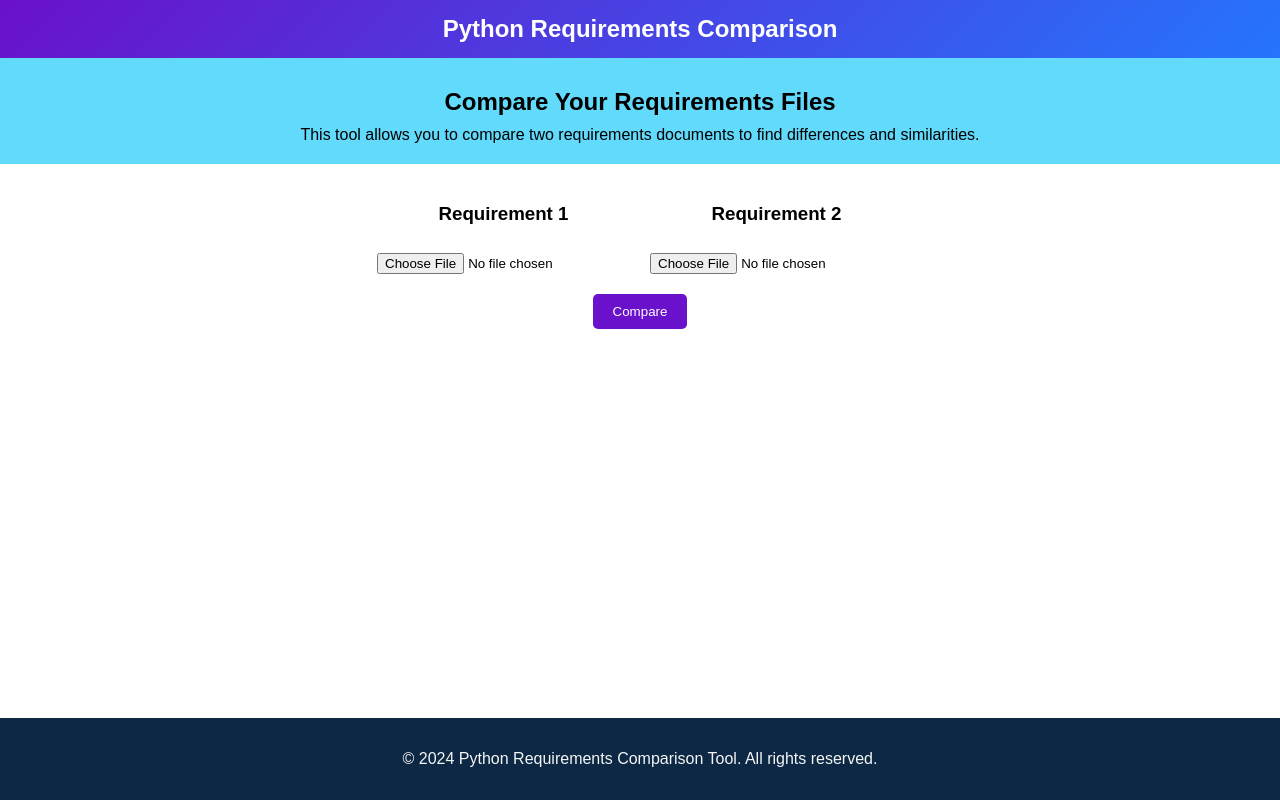
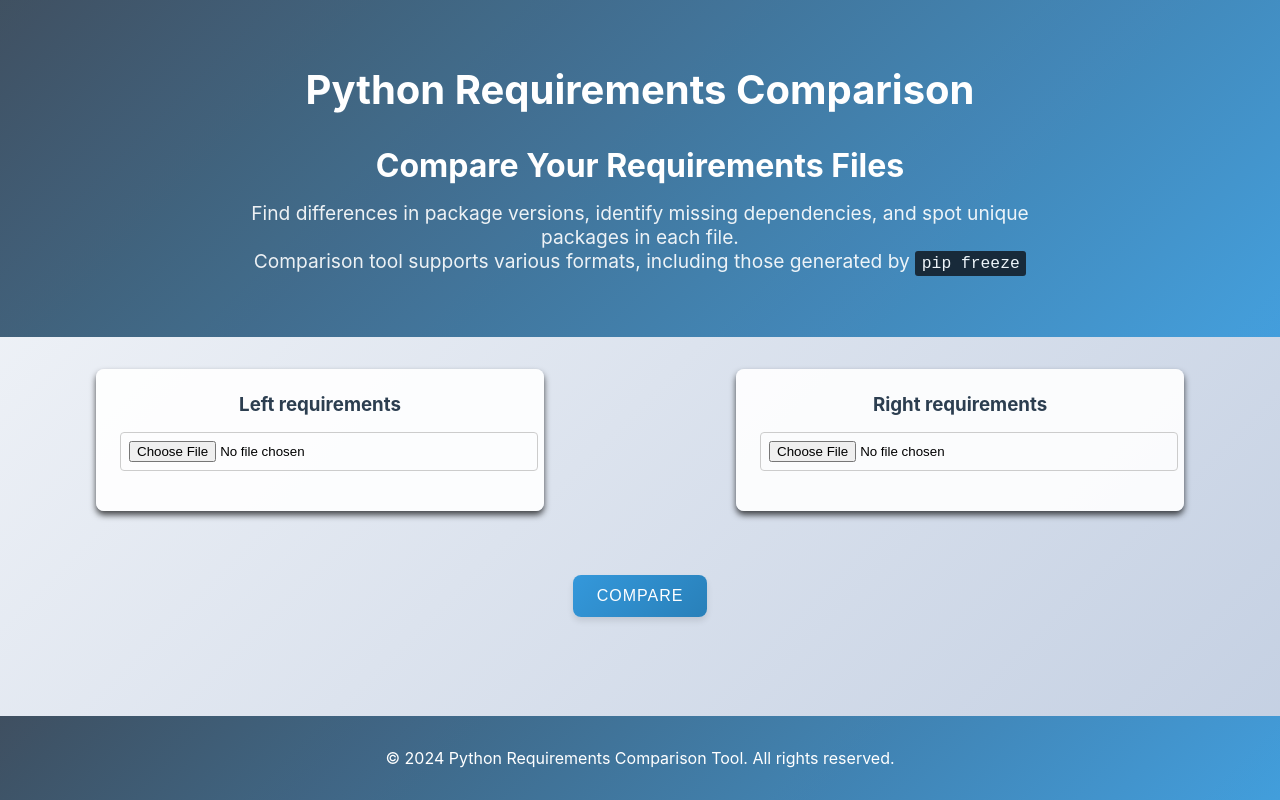
Before and after one commit to Sebastvin/requirements-comparator, a React (Create React App) app in the folder frontend/: page / in a window 1280 px wide. Built offline with nearby package versions, Linux system fonts and the light colour scheme.

Commit message:
Design polishing

```diff
--- a/frontend/src/App.css
+++ b/frontend/src/App.css
@@ -1,99 +1,201 @@
-/* General styles */
-body {
-  margin: 0;
-  font-family: Arial, sans-serif;
+:root {
+  --navbar-gradient-start: rgba(44, 62, 80, 0.9);
+  --navbar-gradient-end: rgba(52, 152, 219, 0.9);
+  --body-gradient-start: #f5f7fa;
+  --body-gradient-end: #c3cfe2;
 }
 
+/* Global styles */
+html {
+  height: 100%;
+  margin: 0;
+  padding: 0;
+}
+
+body {
+  min-height: 100vh;
+  margin: 0;
+  padding: 0;
+  background: linear-gradient(135deg, var(--body-gradient-start) 0%, var(--body-gradient-end) 100%) no-repeat fixed;
+  font-family: -apple-system, BlinkMacSystemFont, 'Segoe UI', 'Roboto', 'Oxygen',
+    'Ubuntu', 'Cantarell', 'Fira Sans', 'Droid Sans', 'Helvetica Neue',
+    sans-serif;
+  -webkit-font-smoothing: antialiased;
+  -moz-osx-font-smoothing: grayscale;
+}
+
+/* App layout */
 .App {
-  text-align: center;
   display: flex;
   flex-direction: column;
   min-height: 100vh;
 }
 
-nav {
-  background: linear-gradient(135deg, #6a11cb 0%, #2575fc 100%);
+.content-wrapper {
+  flex: 1 0 auto;
+}
+
+main {
+  flex: 1 0 auto;
+  display: flex;
+  flex-direction: column;
+}
+
+/* Hero section */
+.hero-section {
+  background: linear-gradient(135deg, var(--navbar-gradient-start) 0%, var(--navbar-gradient-end) 100%);
   color: white;
-  padding: 15px 20px;
+  padding: 2rem 0;
+  text-align: center;
+}
+
+.hero-section .navbar {
+  margin-bottom: 2rem;
+}
+
+.hero-section h1 {
+  font-size: 2.5rem;
+  margin-bottom: 1rem;
+}
+
+.hero-section h2 {
+  font-size: 2rem;
+  margin-bottom: 1rem;
+}
+
+.hero-section p {
+  font-size: 1.2rem;
+  max-width: 800px;
+  margin: 0 auto 2rem;
+  opacity: 0.9;
+}
+
+/* Upload section */
+.upload-section {
+  display: flex;
+  justify-content: space-around;
+  margin: 2rem 0;
+}
+
+.upload {
+  text-align: center;
+}
+
+.upload-card {
+  background: rgba(255, 255, 255, 0.9);
+  border-radius: 8px;
+  box-shadow: 0 4px 6px rgba(0, 0, 0, 0.7);
+  padding: 1.5rem;
+  width: 45%;
+  max-width: 400px;
+  transition: transform 0.3s ease-in-out, box-shadow 0.3s ease-in-out;
+  text-align: center;
+}
+
+.upload-card:hover {
+  background: rgba(255, 255, 255, 0.9);
+  transform: translateY(-5px);
+  box-shadow: 0 6px 12px rgba(0, 0, 0, 0.15);
+}
+
+.upload-card h3 {
+  margin-top: 0;
+  margin-bottom: 1rem;
+  color: #2c3e50;
+  text-align: center;
+}
+
+.upload-card input[type="file"] {
+  display: block;
+  width: 100%;
+  padding: 0.5rem;
+  margin-bottom: 1rem;
+  border: 1px solid #ccc;
+  border-radius: 4px;
+}
+
+.upload-card p {
+  margin: 0;
+  font-size: 0.9rem;
+  color: #666;
+}
+
+/* Compare button */
+.compare-button-container {
+  display: flex;
+  justify-content: center;
+  margin-top: 2rem;
+  margin-bottom: 2rem;
+}
+
+.compare-button {
+  background: linear-gradient(135deg, #3498db 0%, #2980b9 100%);
+  color: white;
+  border: none;
+  padding: 12px 24px;
+  font-size: 1rem;
+  cursor: pointer;
+  transition: all 0.3s ease;
+  border-radius: 8px;
+  box-shadow: 0 4px 6px rgba(0, 0, 0, 0.1);
+  text-transform: uppercase;
+  letter-spacing: 1px;
+}
+
+.compare-button:hover {
+  background: linear-gradient(135deg, #2980b9 0%, #2c3e50 100%);
+  transform: translateY(-2px);
+  box-shadow: 0 6px 12px rgba(0, 0, 0, 0.15);
+}
+
+.compare-button:active {
+  transform: translateY(1px);
   box-shadow: 0 2px 4px rgba(0, 0, 0, 0.1);
 }
 
-nav .navbar h1 {
-  margin: 0;
-  font-size: 1.5rem;
+/* Result section */
+.result {
+  max-width: 1400px;
+  margin: 2rem auto;
+  padding: 0 1rem;
 }
 
-header.App-header {
-  background: #61dafb;
-  padding: 20px;
-}
-
-header.App-header h2 {
-  margin: 10px 0;
-}
-
-header.App-header p {
-  margin: 0;
-}
-
-main {
-  flex: 1;
-  padding: 20px;
-}
-
-.upload-section {
-  display: flex;
-  justify-content: center;
-  gap: 20px;
-  margin-bottom: 20px;
-}
-
-.upload {
-  display: flex;
-  flex-direction: column;
-  align-items: center;
-}
-
-.upload input[type="file"] {
-  margin-top: 10px;
-}
-
-button {
-  background-color: #6a11cb;
-  color: white;
-  padding: 10px 20px;
-  border: none;
-  border-radius: 5px;
-  cursor: pointer;
-  transition: background-color 0.3s ease;
-}
-
-button:hover {
-  background-color: #2575fc;
-}
-
-.result {
-  margin-top: 20px;
+.comparison-result-heading {
+  text-align: center;
+  margin-bottom: 1.5rem;
+  color: #2c3e50;
+  font-size: 1.8rem;
 }
 
 .result-tables {
   overflow-x: auto;
+  background-color: white;
+  border-radius: 8px;
+  box-shadow: 0 4px 6px rgba(0, 0, 0, 0.1);
 }
 
 .result-tables table {
   width: 100%;
-  border-collapse: collapse;
+  border-collapse: separate;
+  border-spacing: 0;
+  min-width: 800px;
 }
 
 .result-tables th,
 .result-tables td {
-  border: 1px solid #ddd;
-  padding: 8px;
+  border: none;
+  padding: 12px 20px;
   text-align: left;
+  white-space: nowrap;
 }
 
 .result-tables th {
-  background-color: #f2f2f2;
+  background-color: #f8f9fa;
+  color: #333;
+  font-weight: bold;
+  text-transform: uppercase;
+  font-size: 0.9rem;
+  letter-spacing: 0.5px;
 }
 
 .result-tables tr:nth-child(even) {
@@ -101,13 +203,60 @@ button:hover {
 }
 
 .result-tables tr:hover {
-  background-color: #f5f5f5;
+  background-color: #e9ecef;
+}
+
+.result-tables td:first-child,
+.result-tables th:first-child {
+  padding-left: 20px;
+}
+
+.result-tables td:last-child,
+.result-tables th:last-child {
+  padding-right: 20px;
+}
+
+/* Footer */
+.footer-spacer {
+  flex-grow: 1;
 }
 
 footer {
+  color: white;
   flex-shrink: 0;
-  background-color: #0c2844;
-  color: #f5f5f5;
+  background: linear-gradient(135deg, var(--navbar-gradient-start) 0%, var(--navbar-gradient-end) 100%);
   padding: 1rem;
   text-align: center;
 }
+
+
+code {
+  background-color: #131f2b;
+  border-radius: 3px;
+  font-family: monospace;
+  font-size: 85%;
+  margin: 0;
+  padding: 0.2em 0.4em;
+}
+
+/* Responsive design */
+@media (max-width: 768px) {
+  .upload-section {
+    flex-direction: column;
+    align-items: center;
+  }
+
+  .upload-card {
+    width: 90%;
+    margin-bottom: 1rem;
+  }
+
+  .result-tables {
+    font-size: 0.9rem;
+  }
+
+  .result-tables th,
+  .result-tables td {
+    padding: 8px 10px;
+  }
+}
--- a/frontend/src/App.tsx
+++ b/frontend/src/App.tsx
@@ -53,68 +53,71 @@ function App() {
 
   return (
     <div className="App">
-      <nav>
-        <div className="navbar">
+      <div className="hero-section">
+        <nav className="navbar">
           <h1>Python Requirements Comparison</h1>
-        </div>
-      </nav>
-
-      <header className="App-header">
-        <h2>Compare Your Requirements Files</h2>
-        <p>This tool allows you to compare two requirements documents to find differences and similarities.</p>
-      </header>
+        </nav>
+        <header className="App-header">
+          <h2>Compare Your Requirements Files</h2>
+          <p>
+            Find differences in package versions, identify missing dependencies, and spot unique packages in each file.<br />
+            Comparison tool supports various formats, including those generated by <code>pip freeze</code>
+          </p>
+        </header>
+      </div>
 
       <main>
         <div className="upload-section">
-          <div className="upload">
-            <h3>Requirement 1</h3>
+          <div className="upload-card">
+            <h3>Left requirements</h3>
             <input type="file" onChange={(e) => handleFileChange(e, setFile1)} />
             {file1 && <p>Selected file: {file1.name}</p>}
           </div>
-          <div className="upload">
-            <h3>Requirement 2</h3>
+          <div className="upload-card">
+            <h3>Right requirements</h3>
             <input type="file" onChange={(e) => handleFileChange(e, setFile2)} />
             {file2 && <p>Selected file: {file2.name}</p>}
           </div>
         </div>
-        <button onClick={compareRequirements}>Compare</button>
+        <div className="compare-button-container">
+            <button className="compare-button" onClick={compareRequirements}>
+              Compare
+            </button>
+        </div>
         {result && (
           <div className="result">
-            <h3>Comparison Result:</h3>
+            <h3 className="comparison-result-heading">Comparison Result:</h3>
             <div className="result-tables">
               <table>
                 <thead>
                   <tr>
-                    <th>File 1</th>
-                    <th>File 2</th>
+                    <th>{file1 ? file1.name : 'File 1'}</th>
+                    <th>{file2 ? file2.name : 'File 2'}</th>
                   </tr>
                 </thead>
                 <tbody>
-                  {/* Same packages */}
-                  {result.same.map((pkg: any, index: number) => (
+
+                  {result.same.map((pkg, index) => (
                     <tr key={`same-${index}`}>
                       <td>{pkg.name} {pkg.version}</td>
                       <td>{pkg.name} {pkg.version}</td>
                     </tr>
                   ))}
-                  {/* Different packages */}
-                  {result.different.map((pkg: any, index: number) => (
+                  {result.different.map((pkg, index) => (
                     <tr key={`diff-${index}`}>
                       <td>{pkg[0].name} {pkg[0].version}</td>
                       <td>{pkg[1].name} {pkg[1].version}</td>
                     </tr>
                   ))}
-                  {/* Only in first file */}
-                  {result.only_in_first.map((pkg: any, index: number) => (
+                  {result.only_in_first.map((pkg, index) => (
                     <tr key={`first-${index}`}>
                       <td>{pkg.name} {pkg.version}</td>
-                      <td>None</td>
+                      <td>-</td>
                     </tr>
                   ))}
-                  {/* Only in second file */}
-                  {result.only_in_second.map((pkg: any, index: number) => (
+                  {result.only_in_second.map((pkg, index) => (
                     <tr key={`second-${index}`}>
-                      <td>None</td>
+                      <td>-</td>
                       <td>{pkg.name} {pkg.version}</td>
                     </tr>
                   ))}
@@ -123,6 +126,7 @@ function App() {
             </div>
           </div>
         )}
+        <div className="footer-spacer"></div>
       </main>
 
       <footer>
```
